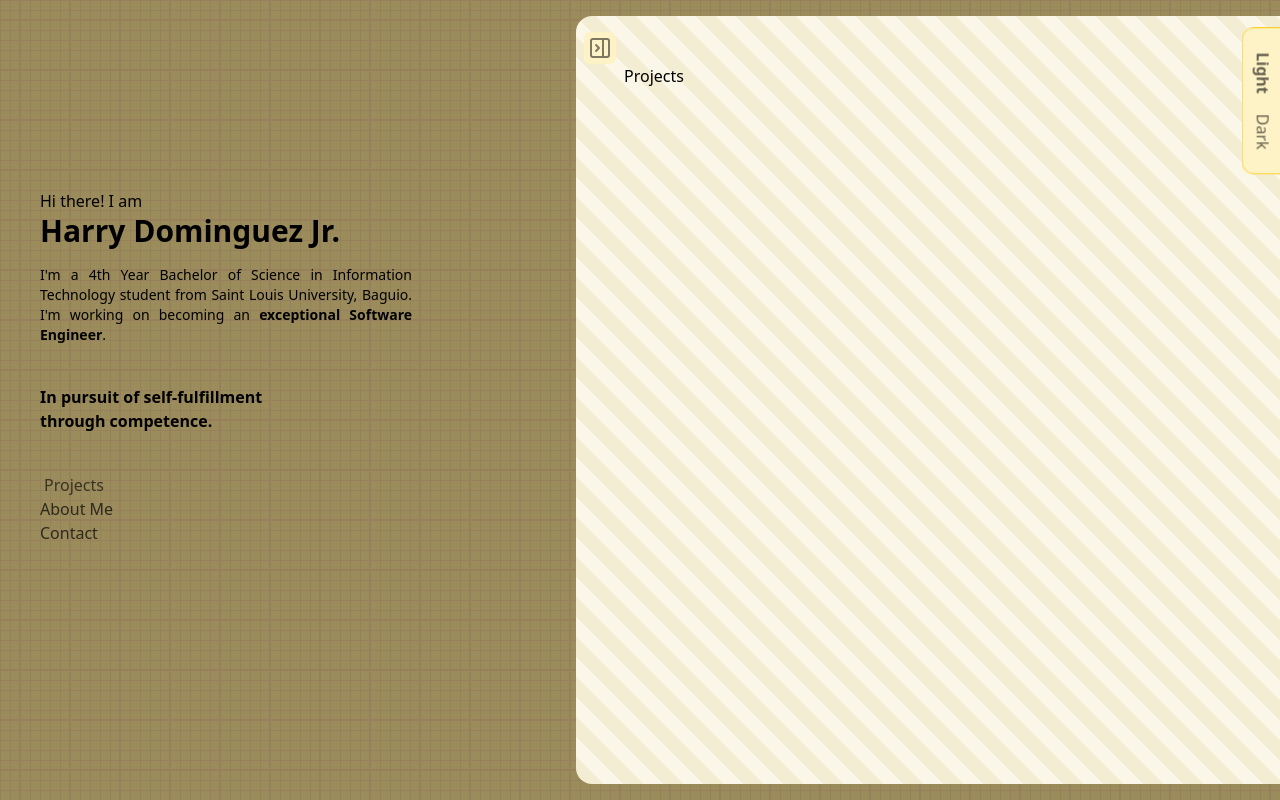
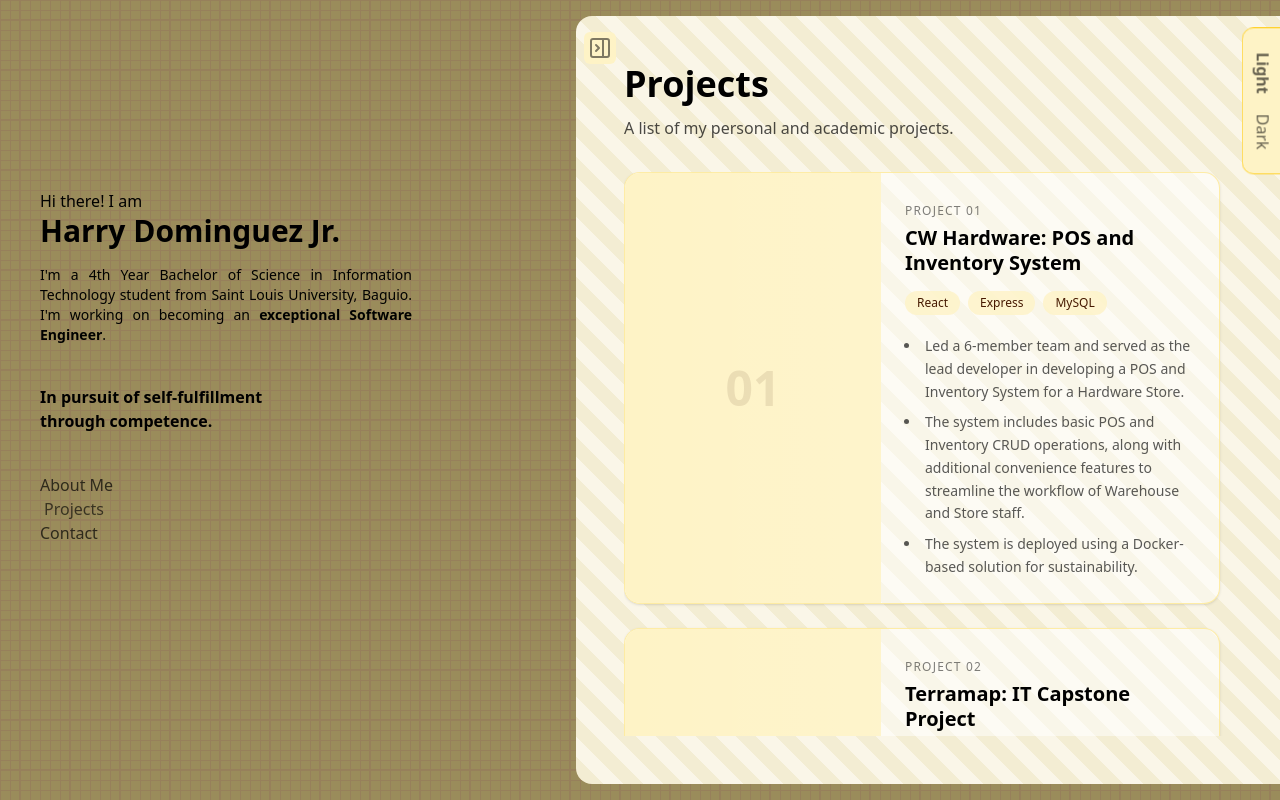
Before and after one commit to yukiroow/portfolio, a React (Vite) app: page / in a window 1280 px wide. Both pictures are taken after a click on the element "Projects". Built offline with nearby package versions, Linux system fonts and the light colour scheme; what tailwind-animations would draw is missing.

Commit message:
feat: complete projects base content and styling
todo: project images

```diff
--- a/src/content/Projects.jsx
+++ b/src/content/Projects.jsx
@@ -1,7 +1,153 @@
-import React from "react";
+const projects = [
+    {
+        title: "CW Hardware: POS and Inventory System",
+        technologies: ["React", "Express", "MySQL"],
+        descriptions: [
+            "Led a 6-member team and served as the lead developer in developing a POS and Inventory System for a Hardware Store.",
+            "The system includes basic POS and Inventory CRUD operations, along with additional convenience features to streamline the workflow of Warehouse and Store staff.",
+            "The system is deployed using a Docker-based solution for sustainability.",
+        ],
+        image: "",
+    },
+    {
+        title: "Terramap: IT Capstone Project",
+        technologies: [
+            "React",
+            "Express",
+            "MySQL",
+            "Docker",
+            "Python",
+            "Deep Learning",
+        ],
+        descriptions: [
+            "Led an 8-member team and served as the lead developer in developing a system to automate the creation of land cover maps with the use of deep learning technology, along with a web application to display the generated maps.",
+            "Managed the project using an iterative waterfall SDLC model, where constant communication with the proponent for feedback is practiced, to ensure compliance with the project requirements.",
+            "The system is deployed to an in-house server of the proponent, with the project components running as system services.",
+        ],
+        image: "",
+    },
+    {
+        title: "Alumania: IT 312 Term Project",
+        technologies: ["React", "Express", "MySQL"],
+        descriptions: [
+            "The project includes 2 modules: The Admin module, which allows site-wide administration, and the alumni module, which allows for the creation of user accounts and user posts, along with respective interaction features such as viewing, liking, and expressing interest in events or job listings.",
+        ],
+        image: "",
+    },
+];
 
-const Projects = () => {
-    return <div>Projects</div>;
+const Projects = ({ theme }) => {
+    const isLight = theme === "light";
+
+    return (
+        <div className="flex h-full min-h-0 flex-col">
+            <div className="mb-8 flex shrink-0 flex-col gap-3">
+                <h2 className="text-4xl font-bold">Projects</h2>
+                <p className="font-light opacity-70">
+                    A list of my personal and academic projects.
+                </p>
+            </div>
+
+            {/* Scrollable project list */}
+            <div className="min-h-0 flex-1 overflow-y-auto pr-3">
+                <div className="flex flex-col gap-6 pb-4">
+                    {projects.map((project, index) => (
+                        <article
+                            key={project.title}
+                            className={`group flex min-h-56 w-full overflow-hidden rounded-2xl border transition-all duration-300 hover:-translate-y-1 ${
+                                isLight
+                                    ? "border-amber-200/70 bg-white/50 shadow-sm hover:bg-white/70 hover:shadow-md"
+                                    : "border-purple-800/50 bg-purple-950/30 hover:bg-purple-950/50 hover:shadow-lg hover:shadow-purple-950/30"
+                            } `}
+                        >
+                            <div
+                                className={`relative hidden w-64 shrink-0 overflow-hidden sm:block ${
+                                    isLight ? "bg-amber-100" : "bg-purple-950"
+                                } `}
+                            >
+                                {project.image ? (
+                                    <img
+                                        src={project.image}
+                                        alt={`${project.title} preview`}
+                                        className="h-full w-full object-cover transition-transform duration-500 group-hover:scale-105"
+                                    />
+                                ) : (
+                                    <div className="flex h-full w-full items-center justify-center">
+                                        <span
+                                            className={`text-5xl font-bold opacity-10 ${
+                                                isLight
+                                                    ? "text-amber-950"
+                                                    : "text-purple-200"
+                                            } `}
+                                        >
+                                            {String(index + 1).padStart(2, "0")}
+                                        </span>
+                                    </div>
+                                )}
+
+                                <div
+                                    className={`absolute inset-0 bg-gradient-to-r ${
+                                        isLight
+                                            ? "from-transparent to-white/10"
+                                            : "from-transparent to-purple-950/20"
+                                    } `}
+                                />
+                            </div>
+
+                            <div className="flex min-w-0 flex-1 flex-col p-6">
+                                <div className="mb-4">
+                                    <span
+                                        className={`text-xs font-medium tracking-widest uppercase opacity-50`}
+                                    >
+                                        Project{" "}
+                                        {String(index + 1).padStart(2, "0")}
+                                    </span>
+
+                                    <h3 className="mt-1 text-xl leading-tight font-semibold">
+                                        {project.title}
+                                    </h3>
+                                </div>
+
+                                <div className="mb-5 flex flex-wrap gap-2">
+                                    {project.technologies.map((technology) => (
+                                        <span
+                                            key={technology}
+                                            className={`rounded-full px-3 py-1 text-xs font-medium ${
+                                                isLight
+                                                    ? "bg-amber-100/80 text-amber-950"
+                                                    : "bg-purple-900/70 text-purple-200"
+                                            } `}
+                                        >
+                                            {technology}
+                                        </span>
+                                    ))}
+                                </div>
+
+                                <ul
+                                    className={`flex flex-col gap-2 pl-4 text-sm leading-relaxed ${
+                                        isLight
+                                            ? "text-black/65"
+                                            : "text-purple-100/65"
+                                    } `}
+                                >
+                                    {project.descriptions.map(
+                                        (description, descriptionIndex) => (
+                                            <li
+                                                key={descriptionIndex}
+                                                className="list-disc pl-1"
+                                            >
+                                                {description}
+                                            </li>
+                                        ),
+                                    )}
+                                </ul>
+                            </div>
+                        </article>
+                    ))}
+                </div>
+            </div>
+        </div>
+    );
 };
 
 export default Projects;
--- a/src/panels/MainPanel.jsx
+++ b/src/panels/MainPanel.jsx
@@ -9,7 +9,6 @@
             <div
                 className={`h-full ${content === "none" ? "grid grid-cols-3 font-extralight" : "flex flex-col gap-10"} `}
             >
-
                 <div
                     className={`${content === "none" ? "col-span-2 mt-[20%] flex h-full w-full flex-col gap-3" : "mt-[30%]"} ${theme === "dark" ? "text-purple-200" : ""}`}
                 >
@@ -19,7 +18,7 @@
                     >
                         Harry Dominguez Jr.
                     </h1>
-                    <div className="w-3/4 mt-4">
+                    <div className="mt-4 w-3/4">
                         <p
                             className={`animate-fade-in-right text-justify transition-all ${content === "none" ? "text-xl" : "text-sm"}`}
                         >
@@ -47,18 +46,18 @@
                 <div
                     className={`${content === "none" ? "col-span-2 flex h-full w-full flex-col-reverse text-lg" : ""} ${theme === "dark" ? "text-purple-200" : ""}`}
                 >
-                    <div className="animate-fade-in-right flex font-extralight cursor-pointer flex-col opacity-70">
+                    <div className="animate-fade-in-right flex cursor-pointer flex-col font-extralight opacity-70">
+                        <p
+                            className={`transition-all ${content === "about" ? menuSelectedStyle : menuBaseStyle}`}
+                            onClick={() => setContent("about")}
+                        >
+                            About Me
+                        </p>
                         <p
                             className={`transition-all ${content === "projects" ? menuSelectedStyle : menuBaseStyle}`}
                             onClick={() => setContent("projects")}
                         >
                             Projects
-                        </p>
-                        <p
-                            className={`transition-all ${content === "about" ? menuSelectedStyle : menuBaseStyle}`}
-                            onClick={() => setContent("about")}
-                        >
-                            About Me
                         </p>
                         <p
                             className={`transition-all ${content === "contact" ? menuSelectedStyle : menuBaseStyle}`}
```
